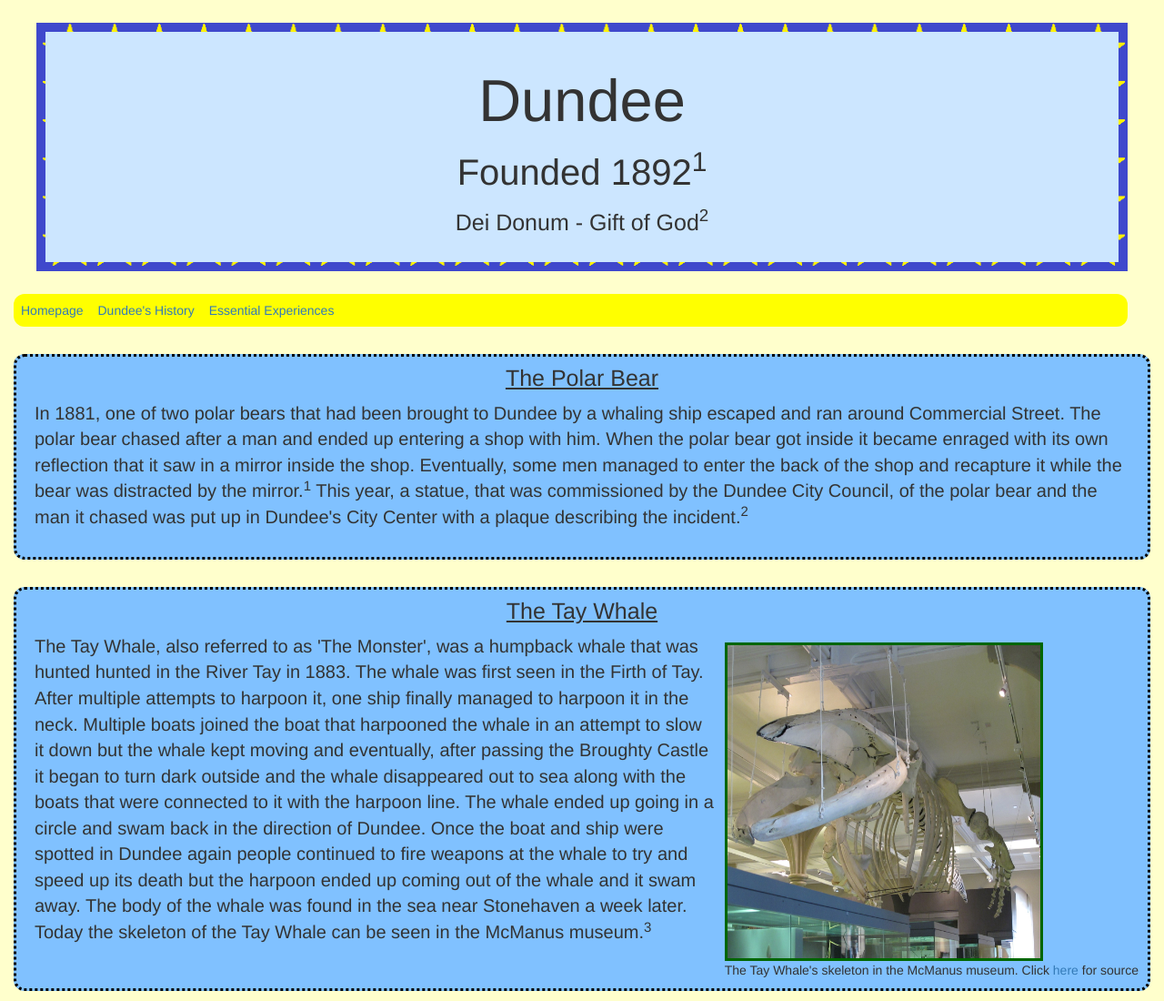
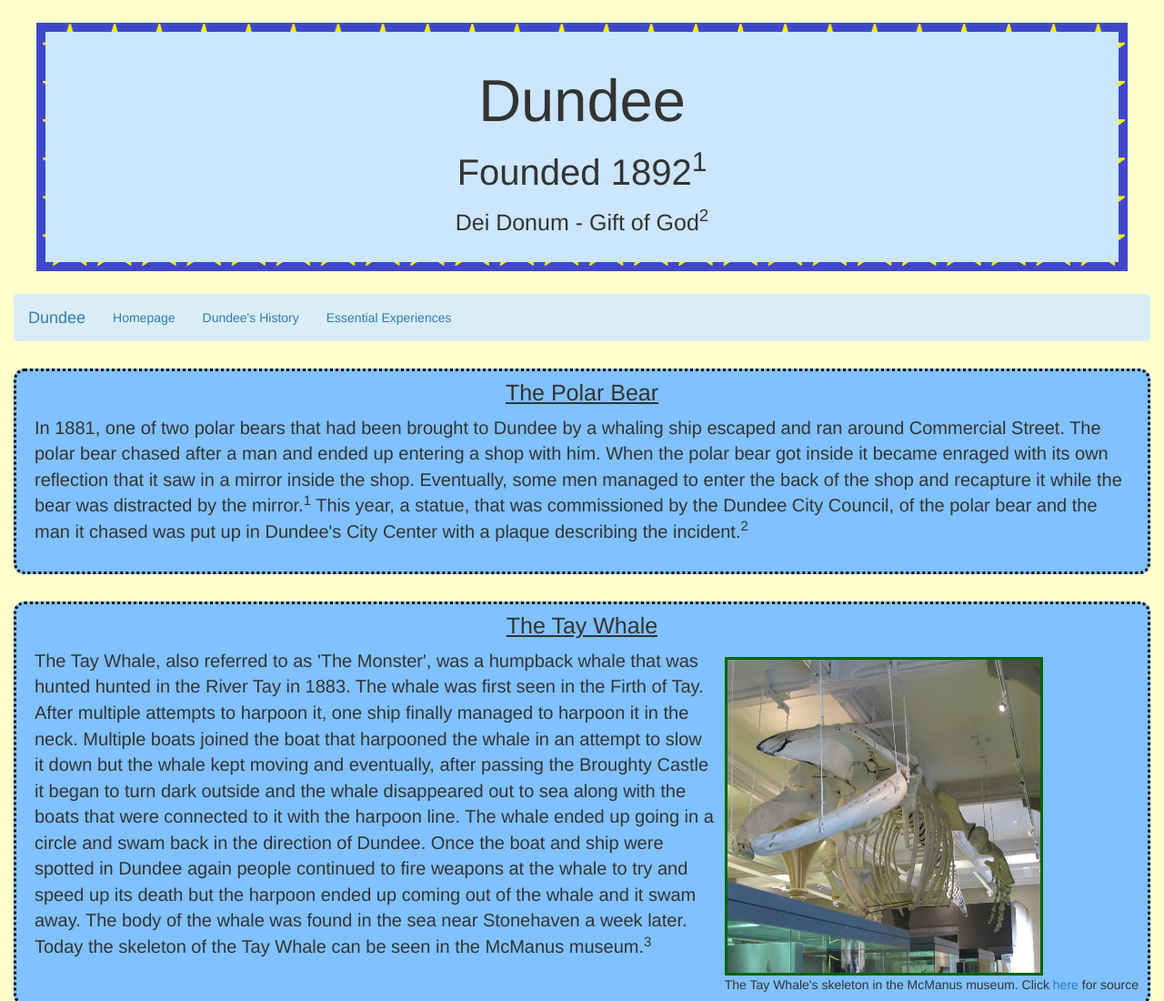
Before and after one commit to aysha12345/basic-website, a website: page history.html in a window 1280 px wide. Shown: the top 1100 px of the page at 91% size. Drawn offline with nearby package versions, Linux system fonts and the light colour scheme.

Commit message:
added bootstrap navbar to all pages

```diff
--- a/history.html
+++ b/history.html
@@ -17,14 +17,20 @@
                 <h2 id="h2Banner">Founded 1892<sup>1</sup></h2>
                 <h3 id="h3Banner">Dei Donum - Gift of God<sup>2</sup></h3>
             </div>
-            <!-- html to make a navagation bar from: https://www.w3schools.com/css/css_navbar.asp -->
-            <div id="navBar">
-                <ul id="navUl">
-                    <li id="navLi"><a class="navBarLink" href="index.html">Homepage</a></li>
-                    <li id="navLi"><a class="navBarLink" href="history.html">Dundee's History</a></li>
-                    <li id="navLi"><a class="navBarLink" href="essential.html">Essential Experiences</a></li>
-                </ul>
-            </div>
+            <!-- bootstrap to make a navagation bar from: https://getbootstrap.com/docs/4.0/components/navbar/
+            and: https://getbootstrap.com/docs/4.0/components/navbar/-->
+            <nav class="navbar navbar-expand-lg navbar-info bg-info">
+                <div class="container-fluid">
+                    <div class="navbar-header">
+                        <a class="navbar-brand" href="#">Dundee</a>
+                    </div>
+                    <ul class="nav navbar-nav">
+                        <li><a href="index.html">Homepage</a></li>
+                        <li class="active"><a href="#">Dundee's History</a></li>
+                        <li><a href="essential.html">Essential Experiences</a></li>
+                    </ul>
+                </div>
+            </nav>
             <div class="pageText">
                 <h4><u>The Polar Bear</u></h4>
                 <p>
```
Also changed, not shown: essential.html (+14 -8 lines), index.html (+1 -1 lines).
